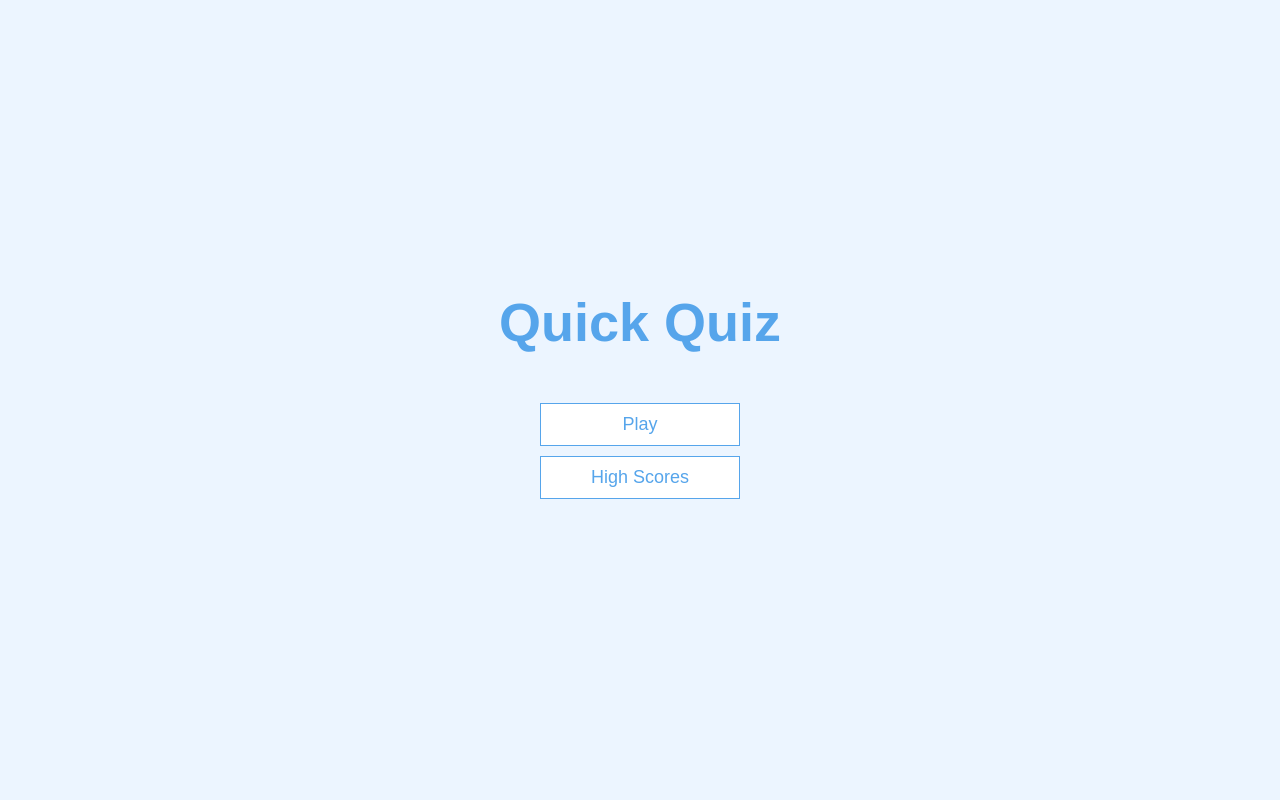
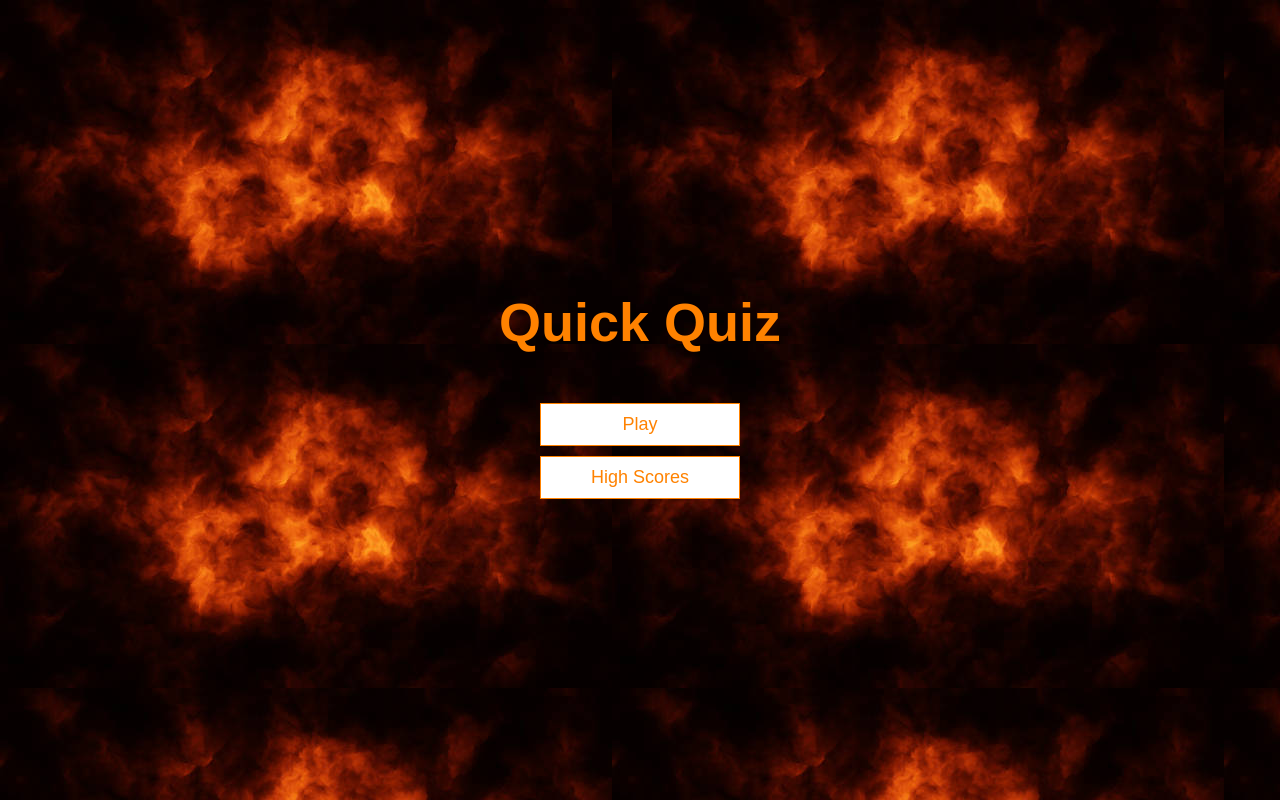
Before and after one commit to FiMcMahon/fr_ted_quiz, a plain HTML site: page index.html in a window 1280 px wide. Drawn offline with Linux system fonts and the light colour scheme.

Commit message:
CSS color matching of items in hud, headings, container and questions to match color palette

```diff
--- a/app.css
+++ b/app.css
@@ -1,8 +1,7 @@
 
 @import url('https://fonts.googleapis.com/css2?family=MedievalSharp&display=swap');
 
-:root {
-  background-color: #ecf5ff;
+:root {;
   font-size: 62.5%;
 }
 
@@ -11,7 +10,10 @@
   font-family: Arial, Helvetica, sans-serif;
   margin: 0;
   padding: 0;
-  color: #333;
+  color: #0A0903;
+}
+body{
+  background-image:url(./assets/images/background.jpg);
 }
 
 h1,
@@ -23,7 +25,7 @@ h4 {
 
 h1 {
   font-size: 5.4rem;
-  color: #56a5eb;
+  color: #FF8200;
   margin-bottom: 5rem;
 }
 
@@ -36,6 +38,7 @@ h2 {
   font-size: 4.2rem;
   margin-bottom: 4rem;
   font-weight: 700;
+  background-color: #FFC100;
 }
 
 h3 {
@@ -88,10 +91,10 @@ h3 {
   padding: 1rem 0;
   width: 20rem;
   text-align: center;
-  border: 0.1rem solid #56a5eb;
+  border: 0.1rem solid #FF8200;
   margin-bottom: 1rem;
   text-decoration: none;
-  color: #56a5eb;
+  color: #FF8200;
   background-color: white;
 }
 
```
Also changed, not shown: game.css (+6 -5 lines), assets/images/background.jpg (renamed from assets/images/istockphoto-1279551163-612x612.jpg).
